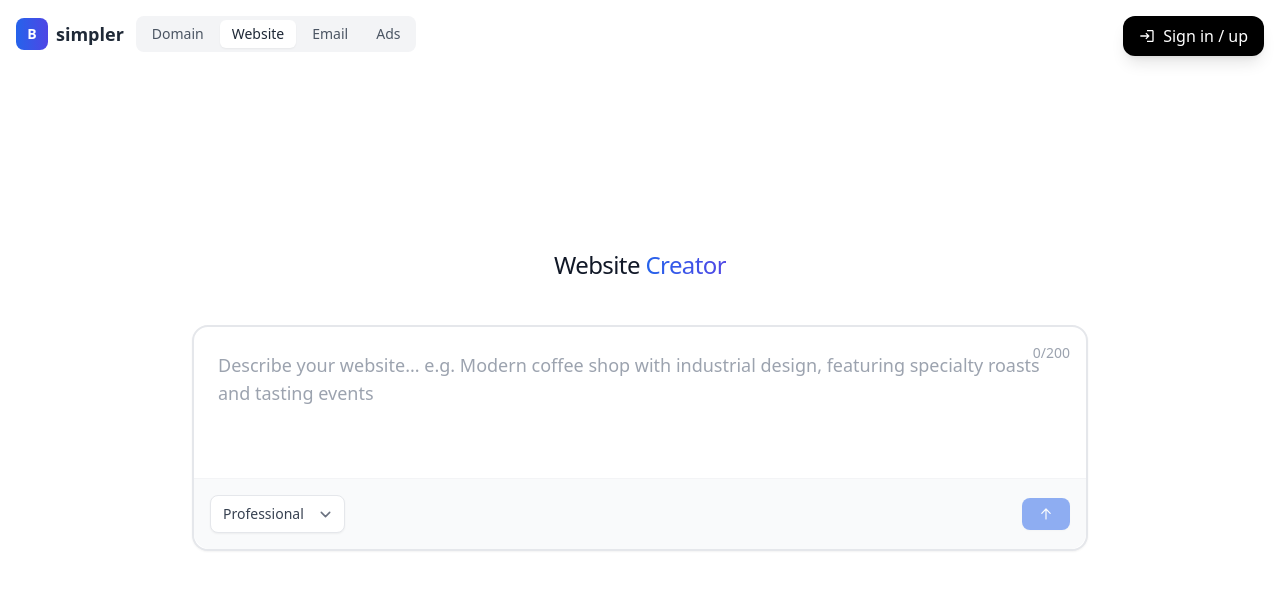
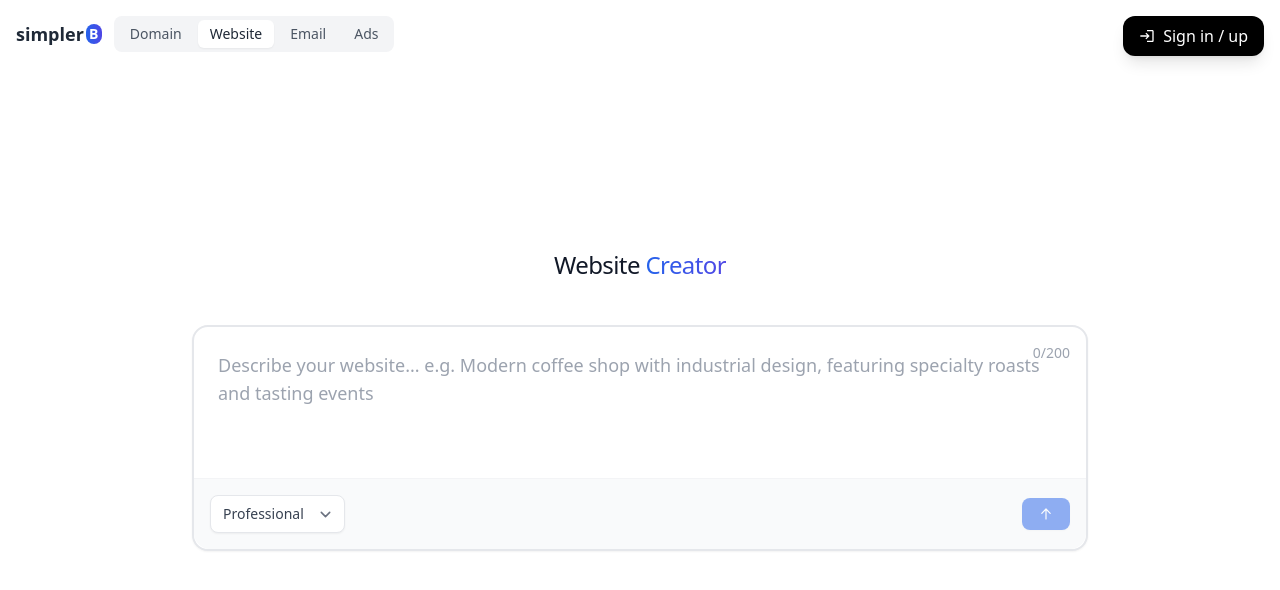
Before and after one commit to romanvieito/simplerb, a Next.js app: page /web in a window 1280 px wide. Shown: the top 590 px of the page. Built offline with nearby package versions, Linux system fonts and the light colour scheme; no server answers.

Commit message:
just logo

```diff
--- a/pages/ads.tsx
+++ b/pages/ads.tsx
@@ -181,11 +181,11 @@ const AdsPage = () => {
       <main className="flex flex-1 w-full flex-col items-center justify-center text-center px-4">
         <div className="absolute top-4 left-4 flex items-center space-x-3">
           {/* Logo */}
-          <div className="flex items-center space-x-2">
-            <div className="w-8 h-8 bg-gradient-to-r from-blue-600 to-indigo-600 rounded-lg flex items-center justify-center">
+          <div className="flex items-center space-x-0.5">
+            <span className="text-gray-800 font-semibold text-lg">simpler</span>
+            <div className="w-4 h-5 bg-gradient-to-r from-blue-600 to-indigo-600 rounded-lg flex items-center justify-center">
               <span className="text-white font-bold text-sm">B</span>
             </div>
-            <span className="text-gray-800 font-semibold text-lg">simpler</span>
           </div>
 
           {/* Tool Selector */}
--- a/pages/domain.tsx
+++ b/pages/domain.tsx
@@ -679,11 +679,11 @@ const DomainPage: React.FC = () => {
       <main className="flex flex-1 w-full flex-col items-center justify-center text-center px-4 mt-8 sm:mt-12">
         <div className="absolute top-4 left-4 flex items-center space-x-3">
           {/* Logo */}
-          <div className="flex items-center space-x-2">
-            <div className="w-8 h-8 bg-gradient-to-r from-blue-600 to-indigo-600 rounded-lg flex items-center justify-center">
+          <div className="flex items-center space-x-0.5">
+            <span className="text-gray-800 font-semibold text-lg">simpler</span>
+            <div className="w-4 h-5 bg-gradient-to-r from-blue-600 to-indigo-600 rounded-lg flex items-center justify-center">
               <span className="text-white font-bold text-sm">B</span>
             </div>
-            <span className="text-gray-800 font-semibold text-lg">simpler</span>
           </div>
 
           {/* Tool Selector */}
--- a/pages/email.tsx
+++ b/pages/email.tsx
@@ -170,12 +170,12 @@ const EmailPage = () => {
       {/* <Header/> */}
       <main className="flex flex-1 w-full flex-col items-center justify-center text-center px-4">
         <div className="absolute top-4 left-4 flex items-center space-x-3">
-           {/* Logo */}
-           <div className="flex items-center space-x-2">
-            <div className="w-8 h-8 bg-gradient-to-r from-blue-600 to-indigo-600 rounded-lg flex items-center justify-center">
+         {/* Logo */}
+         <div className="flex items-center space-x-0.5">
+            <span className="text-gray-800 font-semibold text-lg">simpler</span>
+            <div className="w-4 h-5 bg-gradient-to-r from-blue-600 to-indigo-600 rounded-lg flex items-center justify-center">
               <span className="text-white font-bold text-sm">B</span>
             </div>
-            <span className="text-gray-800 font-semibold text-lg">simpler</span>
           </div>
 
           {/* Tool Selector */}
--- a/pages/web.tsx
+++ b/pages/web.tsx
@@ -787,11 +787,11 @@ const WebPage = () => {
       <main className="flex flex-1 w-full flex-col items-center justify-center text-center px-4">
         <div className="absolute top-4 left-4 flex items-center space-x-3">
           {/* Logo */}
-          <div className="flex items-center space-x-2">
-            <div className="w-8 h-8 bg-gradient-to-r from-blue-600 to-indigo-600 rounded-lg flex items-center justify-center">
+          <div className="flex items-center space-x-0.5">
+            <span className="text-gray-800 font-semibold text-lg">simpler</span>
+            <div className="w-4 h-5 bg-gradient-to-r from-blue-600 to-indigo-600 rounded-lg flex items-center justify-center">
               <span className="text-white font-bold text-sm">B</span>
             </div>
-            <span className="text-gray-800 font-semibold text-lg">simpler</span>
           </div>
 
           {/* Tool Selector */}
```
